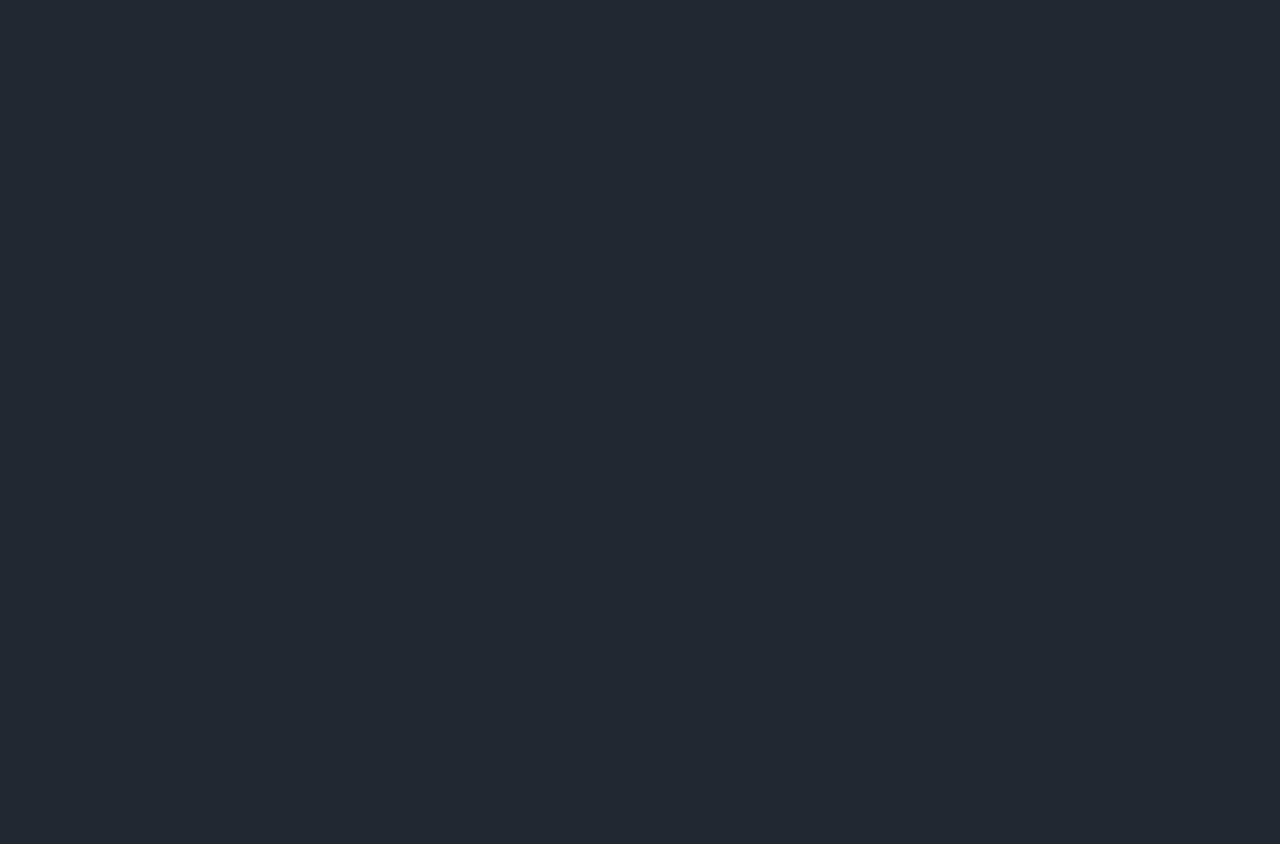
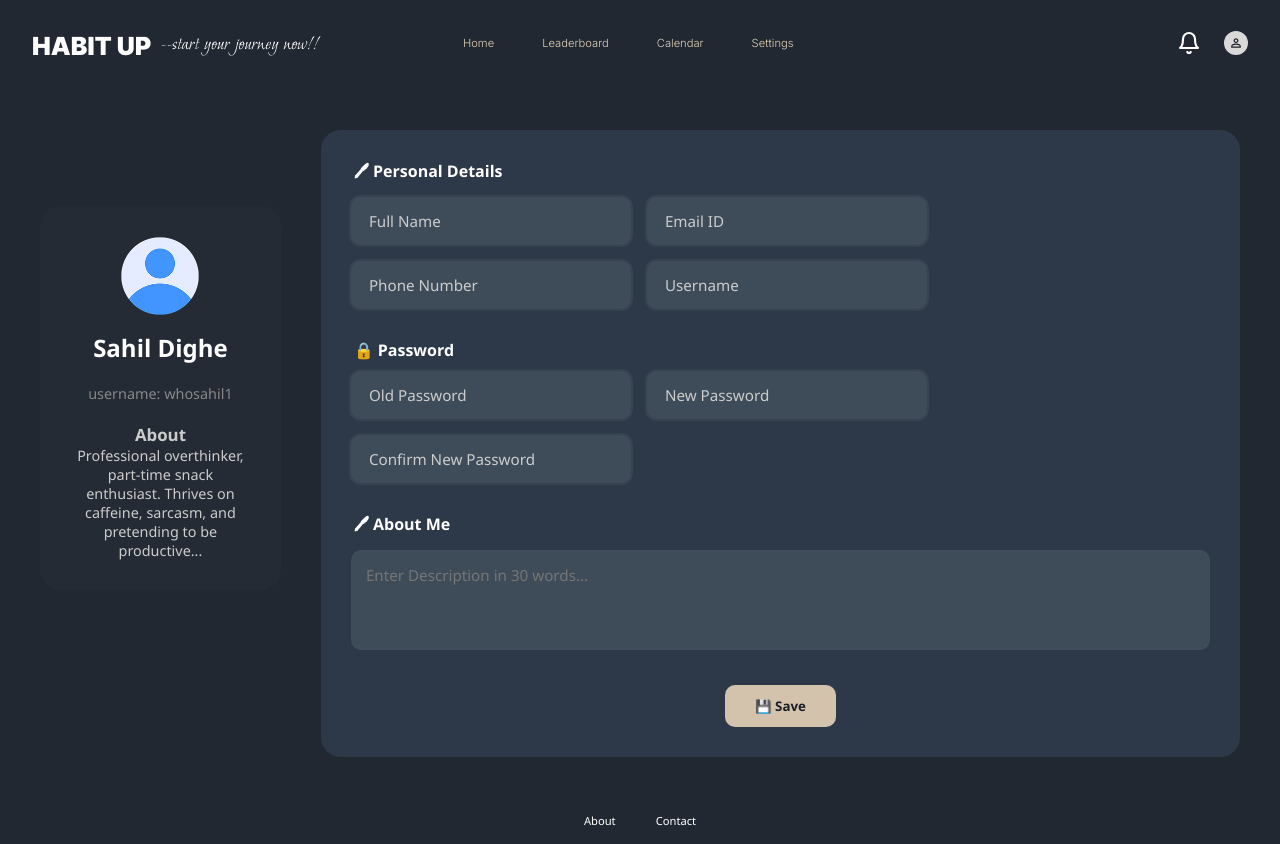
Before and after one commit to Saeec/HABIT-UP, a React (Create React App) app: page /EditProfile in a window 1280 px wide. Before the commit this address had no page. Before the commit the page ends 800 px from the top, so only its background shows below. Built offline with nearby package versions, Linux system fonts and the light colour scheme; a web font is replaced by a local one.

Commit message:
added edit profile page

```diff
--- a/src/App.js
+++ b/src/App.js
@@ -9,6 +9,7 @@ import LandingPage from './Components/LandingPage';
 import Header from './Components/Header';
 import DBPage from './Components/Dashboard/DBPage';
 import CalendarPage from './Components/CalendarPage';
+import EditProfilePage from './Components/EditProfile/EditProfilePage';
 import { BrowserRouter as Router, Routes, Route } from 'react-router-dom';
 
 function App() {
@@ -25,6 +26,7 @@ function App() {
         <Route path ="/aboutus" element={<AboutUs/>} />
         <Route path ="/settings" element={<AboutUs/>} />
         <Route path ="/profile" element={<ProfilePage/>} />
+        <Route path="/EditProfile" element={<EditProfilePage/>} />
 
 
       </Routes>
--- /dev/null
+++ b/src/Components/EditProfile/EditProfile.jsx
@@ -0,0 +1,124 @@
+import React, { useState } from 'react';
+import '../../EditProfile.css';
+import pfp from '../../Assets/pfp.png';
+
+const EditProfile = () => {
+  const [form, setForm] = useState({
+    fullName: '',
+    email: '',
+    phone: '',
+    username: '',
+    newPassword: '',
+    confirmPassword: '',
+    oldPassword: '',
+    about: ''
+  });
+
+  const [isOldPasswordValid, setIsOldPasswordValid] = useState(false);
+  const CORRECT_OLD_PASSWORD = "oldpass123"; // Simulated correct password
+
+  const handleChange = (e) => {
+    const { name, value } = e.target;
+
+    setForm((prev) => ({
+      ...prev,
+      [name]: value
+    }));
+
+    if (name === 'oldPassword') {
+      setIsOldPasswordValid(value === CORRECT_OLD_PASSWORD);
+    }
+  };
+
+  const handleSave = () => {
+    if (!isOldPasswordValid && (form.newPassword || form.confirmPassword)) {
+      alert("Please enter the correct old password.");
+      return;
+    }
+
+    if (form.newPassword !== form.confirmPassword) {
+      alert("New Password and Confirm Password do not match!");
+      return;
+    }
+
+    console.log("Profile saved with:", form);
+    alert("Profile saved!");
+  };
+
+  return (
+    <div className="edit-profile-container">
+      <div className="edit-left-card">
+        <img src={pfp} alt="Profile" className="edit-avatar" />
+        <h2>Sahil Dighe</h2>
+        <p className="username">username: whosahil1</p>
+        <div className="about-box">
+          <h3>About</h3>
+          <p>
+            Professional overthinker, part-time snack enthusiast. Thrives on caffeine,
+            sarcasm, and pretending to be productive...
+          </p>
+        </div>
+      </div>
+
+      <div className="edit-right-card">
+        <section className="section-block">
+          <h3><span className="icon">🖊</span> Personal Details</h3>
+          <div className="edit-row">
+            <input type="text" name="fullName" value={form.fullName} onChange={handleChange} placeholder="Full Name" />
+            <input type="email" name="email" value={form.email} onChange={handleChange} placeholder="Email ID" />
+            <input type="tel" name="phone" value={form.phone} onChange={handleChange} placeholder="Phone Number" />
+            <input type="text" name="username" value={form.username} onChange={handleChange} placeholder="Username" />
+          </div>
+        </section>
+
+        <section className="section-block">
+          <h3><span className="icon">🔒</span> Password</h3>
+          <div className="edit-row">
+            <input
+              type="password"
+              name="oldPassword"
+              value={form.oldPassword}
+              onChange={handleChange}
+              placeholder="Old Password"
+            />
+            <input
+              type="password"
+              name="newPassword"
+              value={form.newPassword}
+              onChange={handleChange}
+              placeholder="New Password"
+              disabled={!isOldPasswordValid}
+            />
+            <input
+              type="password"
+              name="confirmPassword"
+              value={form.confirmPassword}
+              onChange={handleChange}
+              placeholder="Confirm New Password"
+              disabled={!isOldPasswordValid}
+            />
+          </div>
+          {!isOldPasswordValid && form.oldPassword && (
+            <p style={{ color: 'red', marginTop: '8px' }}>Incorrect old password.</p>
+          )}
+        </section>
+
+        <section className="section-block">
+          <h3><span className="icon">🖊</span> About Me</h3>
+          <textarea
+            name="about"
+            value={form.about}
+            onChange={handleChange}
+            placeholder="Enter Description in 30 words..."
+          />
+        </section>
+
+        <div className="save-btn-container">
+          <button className="save-btn" onClick={handleSave}>💾 Save</button>
+        </div>
+      </div>
+    </div>
+  );
+};
+
+export default EditProfile;
--- /dev/null
+++ b/src/Components/EditProfile/EditProfilePage.jsx
@@ -0,0 +1,17 @@
+import React from "react";
+import Header from "../Header";
+import Footer from "../Footer";
+
+import EditProfile from "./EditProfile";
+
+function EditProfilePage()
+{
+    return(
+        <div>
+            <Header/>
+            <EditProfile/>
+            <Footer/>
+        </div>
+    )
+}
+export default EditProfilePage;
--- a/src/Components/Profile/ProfileCard.jsx
+++ b/src/Components/Profile/ProfileCard.jsx
@@ -3,6 +3,7 @@
 import React from 'react';
 import pfp from "../../Assets/pfp.png";
 import "../../ProfileCard.css";
+import { Link } from 'react-router-dom';
 
 const user = {
   name: "Sahil Dighe",
@@ -52,7 +53,8 @@ const UserProfileCard = () => {
             </div>
           ))}
         </div>
-        <button className="edit-button">Edit Profile</button>
+         <Link to="/EditProfile">
+        <button className="edit-button">Edit Profile</button></Link>
       </div>
     </div>
   );
--- /dev/null
+++ b/src/EditProfile.css
@@ -0,0 +1,124 @@
+.edit-profile-container {
+  display: flex;
+
+  align-items: flex-start;
+  gap: 40px;
+  padding: 40px;
+
+  color: #fff;
+}
+
+.edit-left-card {
+  background-color: #242b35;
+  padding: 30px;
+  border-radius: 20px;
+  width: 300px;
+  text-align: center;
+  margin-top: 2cm;
+}
+
+.edit-avatar {
+  width: 80px;
+  height: 80px;
+  border-radius: 50%;
+  margin-bottom: 10px;
+}
+
+.about-box {
+  margin-top: 20px;
+  font-size: 0.9rem;
+  color: #ccc;
+}
+
+.edit-right-card {
+  background-color: #2d3949;
+  padding: 30px;
+  border-radius: 20px;
+  width: 1200px;
+}
+
+.section-block {
+  margin-bottom: 30px;
+}
+
+.section-block h3 {
+  margin-bottom: 10px;
+  font-size: 1rem;
+  font-weight: bold;
+}
+
+.edit-row {
+  display: flex;
+  flex-wrap: wrap;
+  gap: 10px;
+}
+
+.edit-row button {
+  background-color: #3e4c5a;
+  color: #fff;
+  border: none;
+  padding: 10px 15px;
+  border-radius: 8px;
+  cursor: pointer;
+  font-size: 0.9rem;
+}
+
+.edit-row button:hover {
+  background-color: #566b80;
+}
+
+textarea {
+  width: 100%;
+  min-height: 100px;
+  border: none;
+  border-radius: 10px;
+  padding: 15px;
+  resize: none;
+  font-size: 0.95rem;
+  background-color: #3e4c5a;
+  color: #fff;
+}
+
+.save-btn-container {
+  text-align: center;
+}
+
+.save-btn {
+  background-color: #d3c3ad;
+  border: none;
+  padding: 12px 30px;
+  border-radius: 10px;
+  font-weight: bold;
+  color: #1a1f26;
+  cursor: pointer;
+}
+.edit-row input {
+  background-color: #3e4c5a;
+  color: #ffffff;
+  border: 2px solid transparent;
+  padding: 12px 16px;
+  border-radius: 10px;
+  font-size: 0.95rem;
+  width: 100%;
+  max-width: 280px;
+  transition: all 0.2s ease-in-out;
+  box-shadow: 0 0 0 2px rgba(255, 255, 255, 0.05);
+}
+
+.edit-row input::placeholder {
+  color: #cccccc;
+  font-weight: 300;
+}
+
+.edit-row input:focus {
+  outline: none;
+  border-color: #89b4fa;
+  box-shadow: 0 0 0 2px #89b4fa;
+  background-color: #4a5b6d;
+}
+
+.edit-row {
+  display: flex;
+  flex-wrap: wrap;
+  gap: 16px;
+}
```
